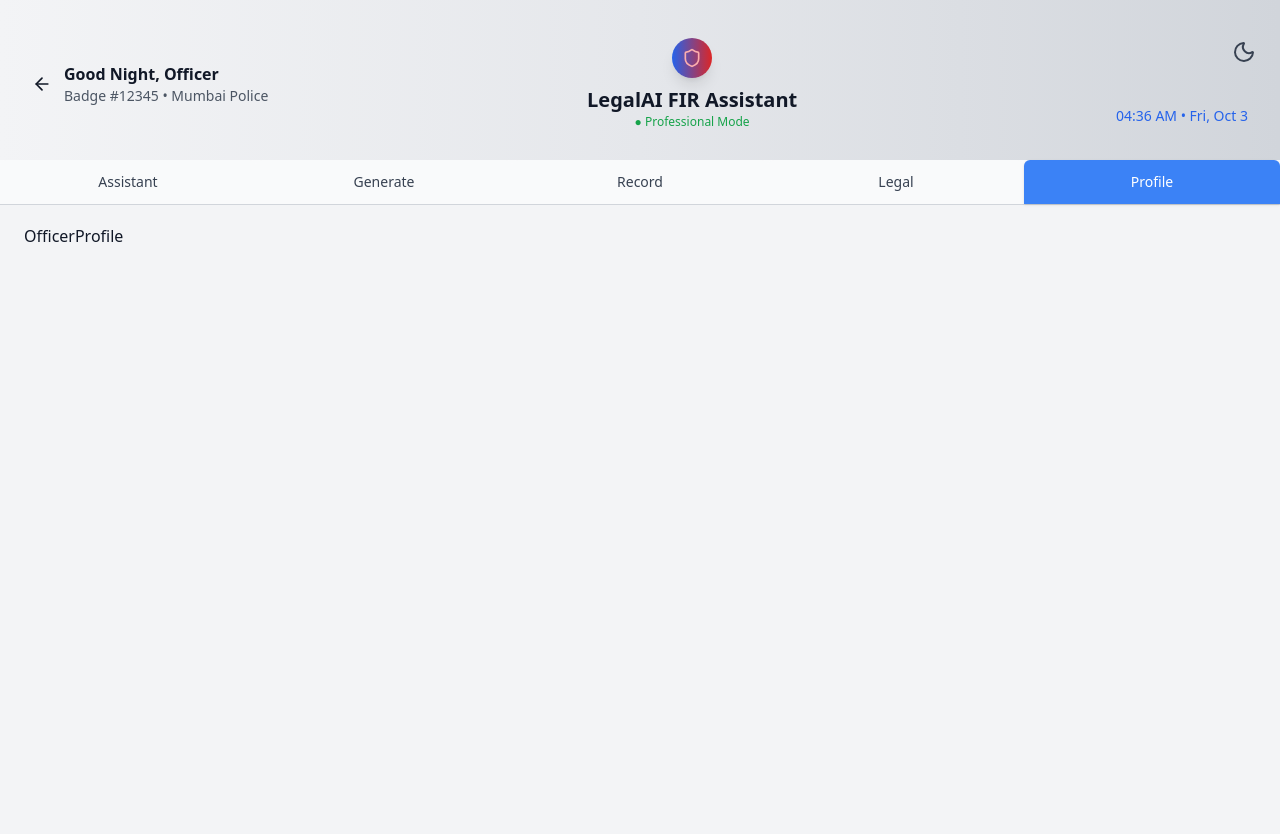
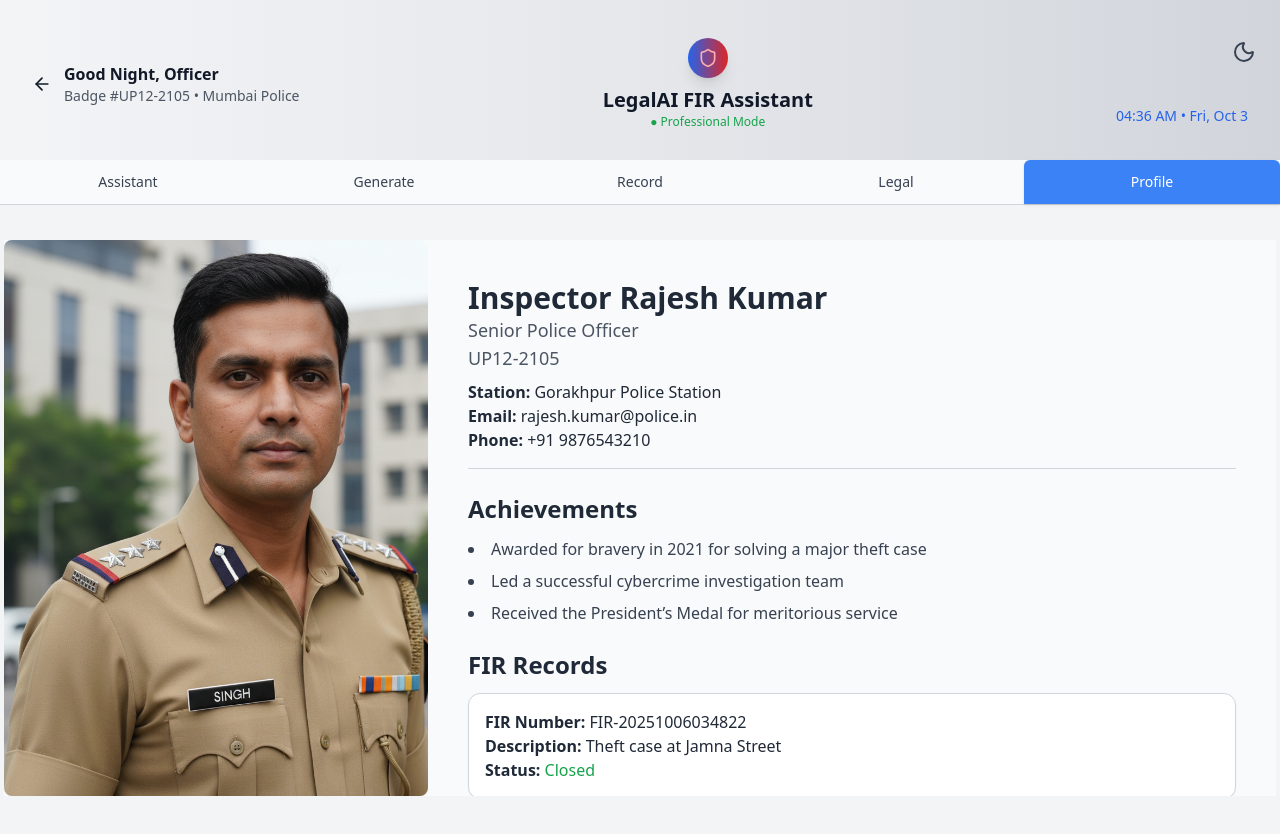
Before and after one commit to cooldkt143/legalAi, a React (Vite) app: page /officerHome in a window 1280 px wide. Both pictures are taken after a click on the button "Profile". Shown: the top 834 px of the page. Built offline with nearby package versions, Linux system fonts and the light colour scheme.

Commit message:
adding police officer's profile page

```diff
--- a/src/components/OfficerHeader.jsx
+++ b/src/components/OfficerHeader.jsx
@@ -53,7 +53,7 @@ const OfficerHeader = () => {
               {greeting}, Officer
             </h2>
             <p className="text-xs sm:text-sm text-gray-600 dark:text-gray-400">
-              Badge #12345 • Mumbai Police
+              Badge #UP12-2105 • Mumbai Police
             </p>
           </div>
         </div>
--- a/src/components/officer/OfficerProfile.jsx
+++ b/src/components/officer/OfficerProfile.jsx
@@ -1,9 +1,123 @@
-import React from 'react'
+import React, { useEffect, useState } from "react";
+import ThemeToggle from "../themeToggle"; // adjust path if needed
+import policeProfileImage from "../../assets/images/policeProfileImage.png";
+import recordDetails from "../../data/recorddetails.json"; // Import JSON data
 
 const OfficerProfile = () => {
+  const [firRecords, setFirRecords] = useState([]);
+
+  useEffect(() => {
+    // Load data from the imported JSON file
+    setFirRecords(recordDetails);
+  }, []);
+
+  const officer = {
+    name: "Inspector Rajesh Kumar",
+    rank: "Senior Police Officer",
+    batch: "UP12-2105",
+    station: "Gorakhpur Police Station",
+    email: "rajesh.kumar@police.in",
+    phone: "+91 9876543210",
+    achievements: [
+      "Awarded for bravery in 2021 for solving a major theft case",
+      "Led a successful cybercrime investigation team",
+      "Received the President’s Medal for meritorious service",
+    ],
+  };
+
   return (
-    <div className='pt-10'>OfficerProfile</div>
-  )
-}
+    <div className="fixed inset-1 top-60 flex flex-col sm:flex-row bg-gray-50 dark:bg-gray-900 transition-colors duration-300 overflow-hidden">
+      {/* Left Section - Image */}
+      <div className="w-full sm:w-1/3 h-[30vh] sm:h-full flex-shrink-0">
+        <img
+          src={policeProfileImage}
+          alt="Officer Profile"
+          className="w-full h-full object-cover sm:rounded-lg"
+        />
+      </div>
 
-export default OfficerProfile
+      {/* Right Section - Scrollable Only */}
+      <div
+        className="flex-1 flex flex-col text-gray-800 dark:text-gray-200
+                   overflow-y-auto p-6 sm:p-10 h-[70vh] sm:h-screen pb-20 sm:pb-80"
+        style={{ scrollbarWidth: "none" }}
+      >
+        {/* Hide scrollbar for Chrome, Safari, and Edge */}
+        <style>
+          {`
+            div::-webkit-scrollbar {
+              display: none;
+            }
+          `}
+        </style>
+
+        {/* Officer Details */}
+        <div className="border-b border-gray-300 dark:border-gray-700 pb-4 mb-6">
+          <h1 className="text-2xl sm:text-3xl font-bold">{officer.name}</h1>
+          <p className="text-lg text-gray-600 dark:text-gray-400">{officer.rank}</p>
+          <p className="text-lg text-gray-600 dark:text-gray-400">{officer.batch}</p>
+          <p className="mt-2 text-sm sm:text-base">
+            <strong>Station:</strong> {officer.station}
+          </p>
+          <p className="text-sm sm:text-base">
+            <strong>Email:</strong> {officer.email}
+          </p>
+          <p className="text-sm sm:text-base">
+            <strong>Phone:</strong> {officer.phone}
+          </p>
+        </div>
+
+        {/* Achievements */}
+        <div className="mb-6">
+          <h2 className="text-xl sm:text-2xl font-semibold mb-3">Achievements</h2>
+          <ul className="list-disc list-inside space-y-2 text-sm sm:text-base">
+            {officer.achievements.map((item, index) => (
+              <li key={index} className="text-gray-700 dark:text-gray-300">
+                {item}
+              </li>
+            ))}
+          </ul>
+        </div>
+
+        {/* FIR Records */}
+        <div>
+          <h2 className="text-xl sm:text-2xl font-semibold mb-3">FIR Records</h2>
+          <div className="space-y-4">
+            {firRecords.map((record, index) => (
+              <div
+                key={index}
+                className="border border-gray-300 dark:border-gray-700 rounded-xl p-4
+                           bg-white dark:bg-gray-800 shadow-sm text-sm sm:text-base hover:shadow-md transition-shadow"
+              >
+                <p>
+                  <strong>FIR Number:</strong> {record.firNumber}
+                </p>
+                <p>
+                  <strong>Description:</strong> {record.description}
+                </p>
+                <p>
+                  <strong>Status:</strong>{" "}
+                  <span
+                    className={`${
+                      record.status === "Closed"
+                        ? "text-green-600"
+                        : record.status === "Ongoing"
+                        ? "text-yellow-600"
+                        : "text-blue-600"
+                    } font-medium`}
+                  >
+                    {record.status}
+                  </span>
+                </p>
+              </div>
+            ))}
+          </div>
+        </div>
+
+        <div className="h-10" /> {/* bottom spacing */}
+      </div>
+    </div>
+  );
+};
+
+export default OfficerProfile;
--- a/src/data/record.json
+++ b/src/data/record.json
@@ -20,5 +20,16 @@
       "description": "Landmark judgment on digital evidence admissibility under IPC and CrPC sections. Court recognized digital trails as valid primary evidence, significantly impacting cybercrime investigations."
     },
     "createdAt": "2025-10-06T04:34:33.006Z"
+  },
+  {
+    "firNumber": "FIR-20251006081044",
+    "dateTime": "2025-10-06T13:40",
+    "complainant": {
+      "name": "raghunath barik",
+      "address": "skula nagar ",
+      "phone": "6370569685",
+      "description": "Judgment emphasized citizen privacy in FIR publication. Introduced guidelines for redaction of sensitive information before publishing FIRs online"
+    },
+    "createdAt": "2025-10-06T08:11:58.835Z"
   }
 ]
--- /dev/null
+++ b/src/data/recorddetails.json
@@ -0,0 +1,32 @@
+[
+  {
+    "firNumber": "FIR-20251006034822",
+    "description": "Theft case at Jamna Street",
+    "status": "Closed"
+  },
+  {
+    "firNumber": "FIR-20251006034339",
+    "description": "Robbery near City Mall",
+    "status": "Ongoing"
+  },
+  {
+    "firNumber": "FIR-20251006035011",
+    "description": "Fraudulent transaction case",
+    "status": "Under Investigation"
+  },
+  {
+    "firNumber": "FIR-20251006034211",
+    "description": "Illegal possession of weapons",
+    "status": "Closed"
+  },
+  {
+    "firNumber": "FIR-20251006034789",
+    "description": "Cybercrime phishing case investigation",
+    "status": "Under Investigation"
+  },
+  {
+    "firNumber": "FIR-20251006034157",
+    "description": "Smuggling operation near railway station",
+    "status": "Ongoing"
+  }
+]
--- a/src/pages/OfficerLogin.jsx
+++ b/src/pages/OfficerLogin.jsx
@@ -12,7 +12,7 @@ const OfficerLogin = () => {
 
   const handleLogin = (e) => {
     e.preventDefault();
-    if (username === "police" && password === "1234") {
+    if (username === "UP12-2105" && password === "Rajesh2105") {
       navigate("/officerHome");
       setError("");
     } else {
```
Also changed, not shown: src/assets/images/policeProfileImage.png (added).
